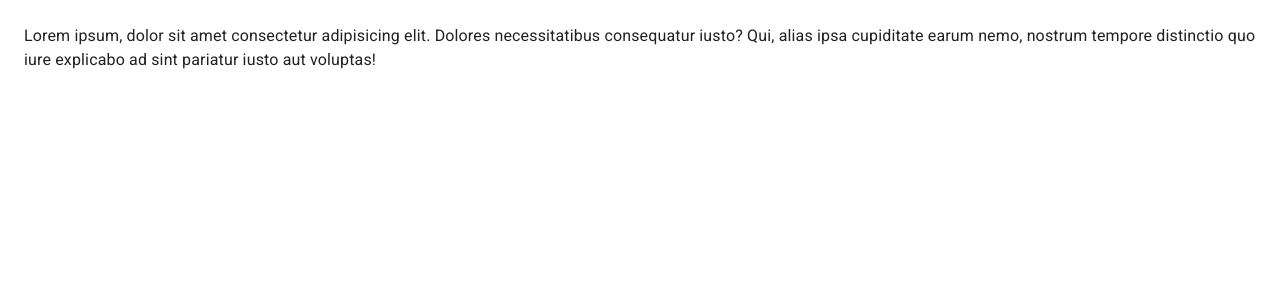
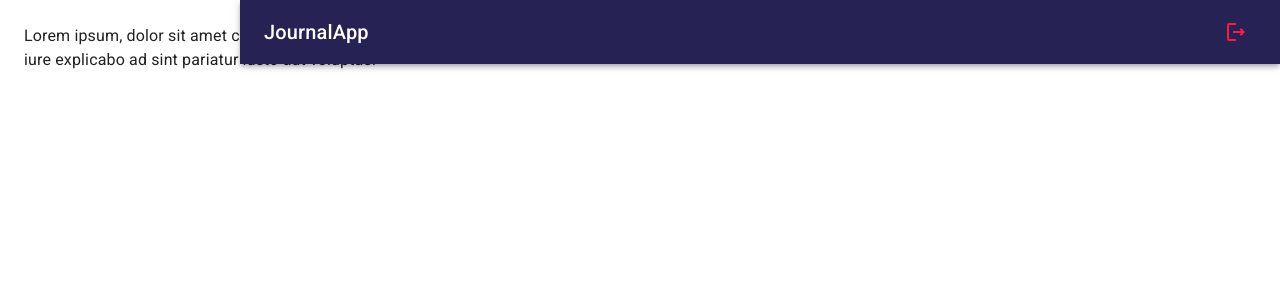
Before and after one commit to gustavoromerocl/react-de-cero-a-experto, a React (Vite) app in the folder 08-journal-app/: page / in a window 1280 px wide. Shown: the top 300 px of the page. Built offline with nearby package versions, Linux system fonts and the light colour scheme.

Commit message:
journal app - material ui: NavBar

```diff
--- /dev/null
+++ b/08-journal-app/src/journal/components/NavBar.jsx
@@ -0,0 +1,31 @@
+import { AppBar, Grid, IconButton, Toolbar, Typography } from '@mui/material'
+import { MenuOutlined, LogoutOutlined } from '@mui/icons-material'
+import React from 'react'
+
+export const NavBar = ({ drawerWidth = 240 }) => {
+  return (
+    <AppBar
+      position='fixed'
+      sx={{
+        width: { sm: `calc(100% - ${drawerWidth}px)`},
+        ml: { xs: `${drawerWidth}px`}
+       }}
+    >
+      <Toolbar>
+        <IconButton
+          color='inherit'
+          edge='start'
+          sx={{ mr: 2, display: { sm: 'none'}}}
+        >
+          <MenuOutlined />
+        </IconButton>
+        <Grid container direction='row' justifyContent='space-between' alignItems='center'>
+          <Typography variant='h6' noWrap component='div'>JournalApp</Typography>
+          <IconButton color='error'>
+            <LogoutOutlined />
+          </IconButton>
+        </Grid>
+      </Toolbar>
+    </AppBar>
+  )
+}
--- /dev/null
+++ b/08-journal-app/src/journal/components/index.js
@@ -0,0 +1 @@
+export * from "./Navbar";
--- a/08-journal-app/src/journal/layout/JournalLayout.jsx
+++ b/08-journal-app/src/journal/layout/JournalLayout.jsx
@@ -1,11 +1,12 @@
 import { Box } from "@mui/material"
+import { NavBar } from "../components/NavBar";
 
 const drawerWidth = 240;
 
 export const JournalLayout = ({ children }) => {
   return (
     <Box sx={{ display: 'flex'}}>
-      {/* Navbar */}
+      <NavBar drawerWidth={drawerWidth}/>
       {/* Sidebar */}
       <Box
         component='main'
```
